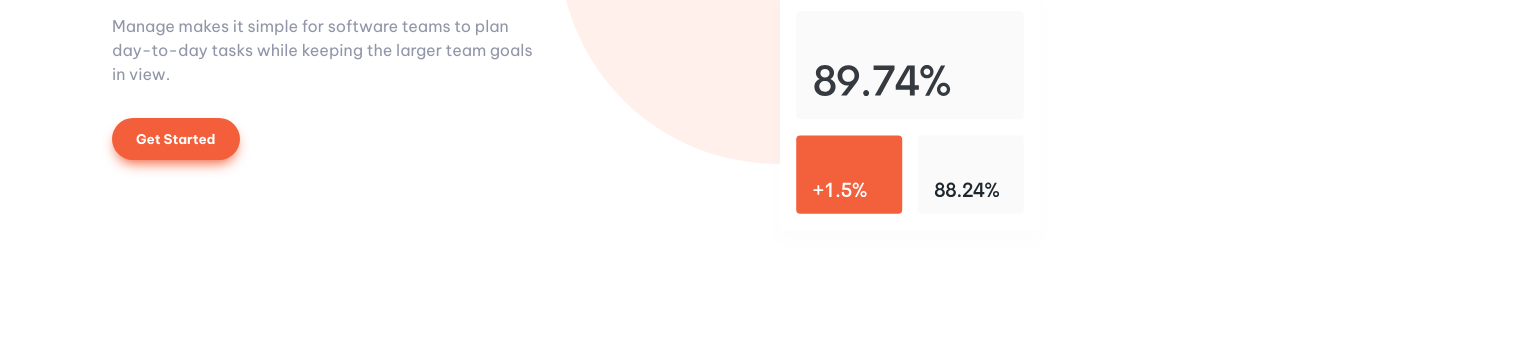
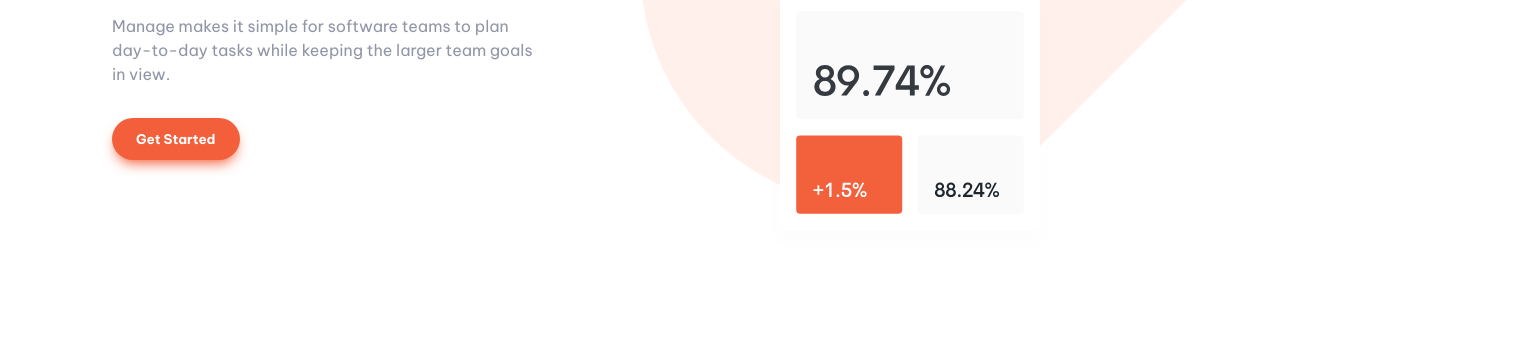
Before and after one commit to Baki16/fem-manage, a plain HTML site: page index.html in a window 1280 px wide. Shown: the part 452-800 px from the top of the page, 1536 px wide, since content can reach past the window. Drawn offline with Linux system fonts and the light colour scheme.

Commit message:
Update tablet pattern

```diff
--- a/index.css
+++ b/index.css
@@ -150,6 +150,9 @@ section {
 body {
   line-height: 1;
 }
+button {
+  outline: none;
+}
 ol,
 ul {
   list-style: none;
@@ -264,23 +267,23 @@ q:after {
 }
 /* ---- Seting ip body ---- */
 body {
+  width: 100vw;
+  overflow-x:  hidden;
   font-size: 16px;
   font-family: var(--ff-serif);
   color: hsl(var(--clr-dark-gray-blue));
   line-height: 1.2;
-  background-image: url('./images/bg-tablet-pattern.svg');
-  background-repeat: no-repeat;
-  background-position: 120% 300%;
 }
 /* ==== Homepage ==== */
-.overlay{
+.overlay {
   position: absolute;
   inset: 0 0 0 0;
-    background: linear-gradient(rgba(0,0,0, 0), rgba(0,0,0, .8));
+  background: linear-gradient(rgba(0, 0, 0, 0), rgba(0, 0, 0, 0.8));
   transform: translateY(-100%);
   transition: transform 500ms ease-in-out;
 }
-.ovarlay,.active{
+.ovarlay,
+.active {
   transform: translateY(0);
 }
 /* ---- Header ---- */
@@ -300,14 +303,14 @@ body {
   display: none;
 }
 @media (max-width: 35rem) {
-    body{
+  body {
     background-position: 10% -200%;
   }
-    .home > header{
+  .home > header {
     justify-content: space-between;
   }
   .primary-navigation {
-        --underline-gap: .5rem;
+    --underline-gap: 0.5rem;
     position: fixed;
     z-index: 1000;
     inset: 15vh 3rem 50vh 3rem;
@@ -325,10 +328,9 @@ body {
   .primary-navigation[data-visible="true"] {
     transform: translateY(0);
   }
-    .primary-navigation a{
+  .primary-navigation a {
     color: hsl(var(--clr-dark-blue));
     font-weight: 700;
-
   }
 
   .mobile-nav-toggle {
@@ -338,7 +340,7 @@ body {
     right: 2rem;
     top: 3.5rem;
     background: transparent;
-        background-image: url('./images/icon-hamburger.svg');
+    background-image: url("./images/icon-hamburger.svg");
     background-repeat: no-repeat;
     background-position: center;
     width: 1.5rem;
@@ -347,17 +349,16 @@ body {
   }
 
   .mobile-nav-toggle[aria-expanded="true"] {
-        background-image: url('./images/icon-close.svg');
+    background-image: url("./images/icon-close.svg");
   }
 
   .mobile-nav-toggle:focus-visible {
     outline: 5px solid white;
     outline-offset: 5px;
   }
-    .call-to-action{
+  .call-to-action {
     display: none;
   }
-
 }
 .call-to-action,
 .call-to-action-hero {
@@ -369,13 +370,20 @@ body {
   -moz-box-shadow: 0px 7px 13px -4px hsl(var(--clr-bright-red));
   box-shadow: 0px 7px 13px -4px hsl(var(--clr-bright-red));
 }
-.hiro{
+.hiro {
   justify-content: space-between;
   align-items: center;
   flex-direction: column-reverse;
-
+  position: relative;
 }
-.main-info{
+.hiro > .tablet-image {
+  width: 130%;
+  position: absolute;
+  z-index: -1;
+  top: -40%;
+  right: -40%;
+}
+.main-info {
   max-width: 27em;
   padding: 2rem;
   flex-direction: column;
@@ -383,21 +391,26 @@ body {
   align-items: center;
   text-align: center;
 }
-.main-info > p{
+.main-info > p {
   line-height: 1.5;
 }
-.img > img{
+.img > img {
   width: 100vw;
 }
-@media (min-width: 45em){
-  .main-info{
+@media (min-width: 45em) {
+  .hiro > .tablet-image {
+    width: 80%;
+    top: -80%;
+    right: -30%;
+  }
+  .main-info {
     align-items: flex-start;
     text-align: left;
   }
-  .hiro{
+  .hiro {
     flex-direction: row;
   }
-  .img> img{
+  .img > img {
     width: 100%;
   }
 }
--- a/index.html
+++ b/index.html
@@ -53,6 +53,7 @@
     </header>
     <main class="grid-container">
         <section class="hiro flex">
+          <img src="./images/bg-tablet-pattern.svg" alt="tablet pattern" class="tablet-image">
           <article class="main-info flex">
             <h1 class="fs-600 fw-700 text-dark">
               Bring everyone together to build better products.
```
Lines whose indentation alone changed are shown as unchanged.
